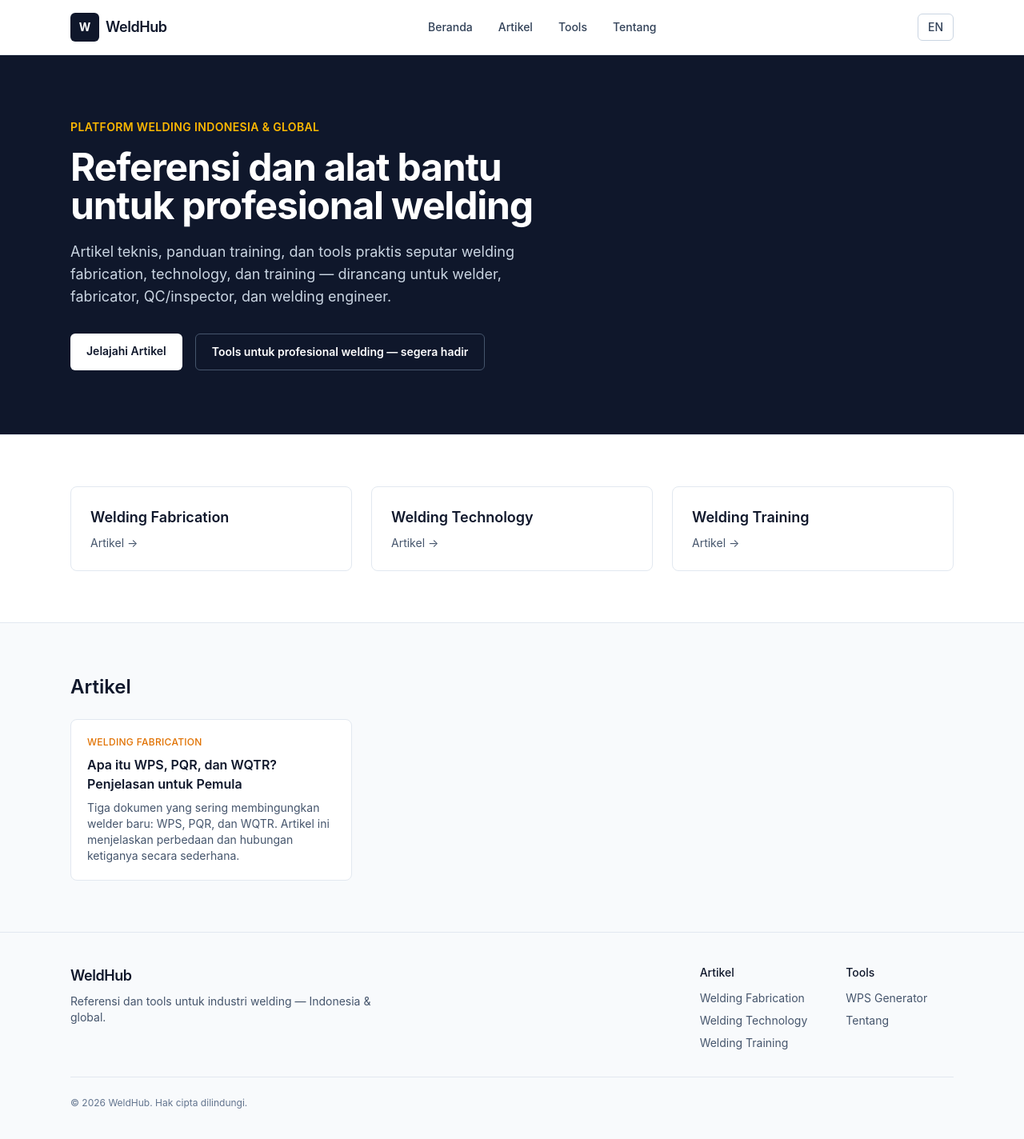
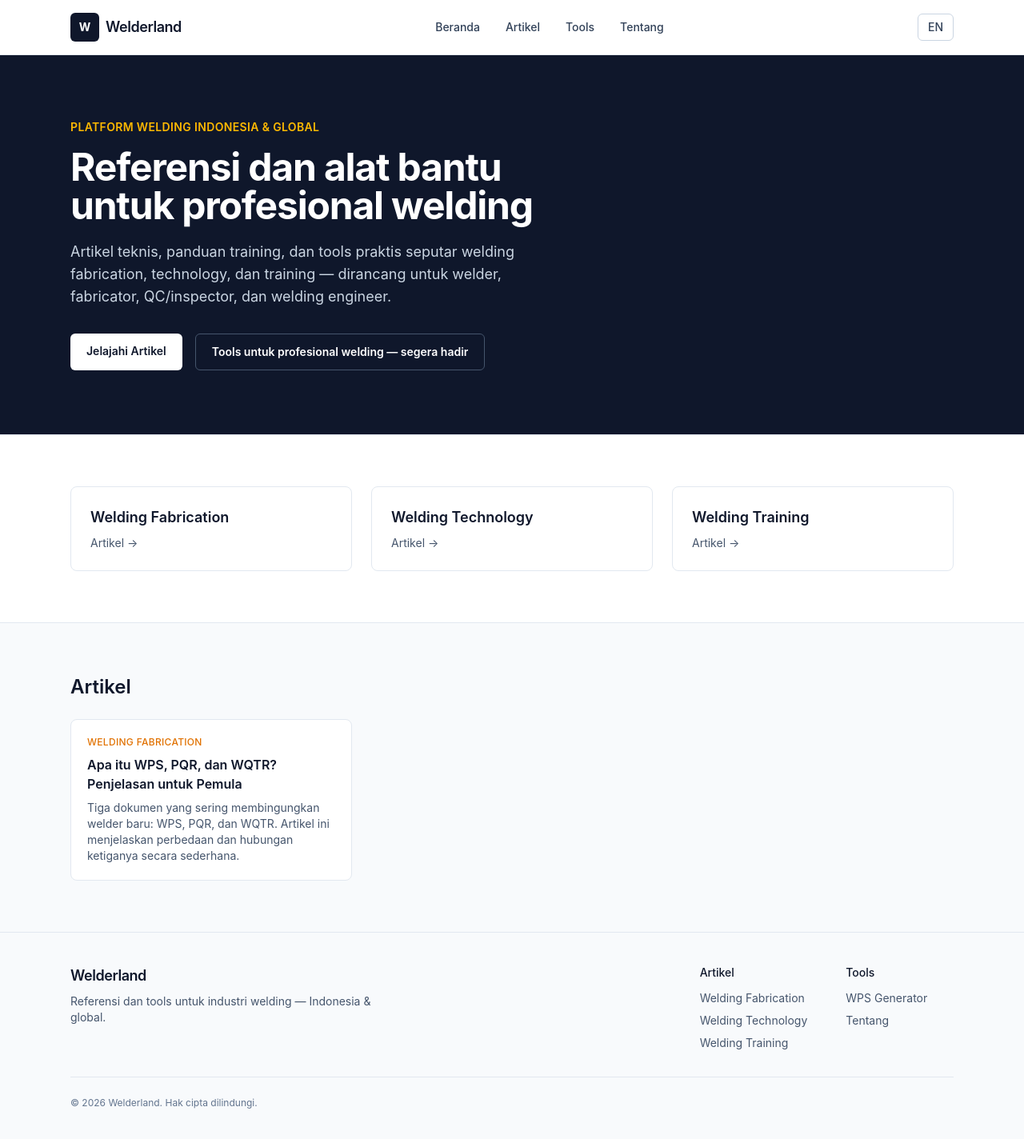
Before and after one commit to welderland/welderland, a Next.js app: page /id in a window 1280 px wide. Shown: the top 1424 px of the page at 80% size. Built offline with nearby package versions, Linux system fonts and the light colour scheme.

Commit message:
rename WeldHub to Welderland

```diff
--- a/src/app/layout.tsx
+++ b/src/app/layout.tsx
@@ -2,7 +2,7 @@ import type { Metadata } from "next";
 import "./globals.css";
 
 export const metadata: Metadata = {
-  title: "WeldHub — Welding Fabrication, Technology & Training",
+  title: "Welderland — Welding Fabrication, Technology & Training",
   description:
     "Reference and tools for welding professionals: fabrication, technology, and training, plus practical tools like the WPS Generator.",
 };
--- a/src/components/layout/Footer.tsx
+++ b/src/components/layout/Footer.tsx
@@ -16,7 +16,7 @@ export function Footer({ locale }: FooterProps) {
         <div className="flex flex-col gap-6 sm:flex-row sm:items-start sm:justify-between">
           <div>
             <span className="text-lg font-semibold tracking-tight text-slate-900">
-              WeldHub
+              Welderland
             </span>
             <p className="mt-2 max-w-sm text-sm text-slate-600">{dict.footer.tagline}</p>
           </div>
@@ -62,7 +62,7 @@ export function Footer({ locale }: FooterProps) {
         </div>
 
         <div className="mt-8 border-t border-slate-200 pt-6 text-xs text-slate-500">
-          © {year} WeldHub. {dict.footer.rights}
+          © {year} Welderland. {dict.footer.rights}
         </div>
       </div>
     </footer>
--- a/src/components/layout/Header.tsx
+++ b/src/components/layout/Header.tsx
@@ -23,7 +23,7 @@ export function Header({ locale }: HeaderProps) {
             W
           </span>
           <span className="text-lg font-semibold tracking-tight text-slate-900">
-            WeldHub
+            Welderland
           </span>
         </Link>
 
```
